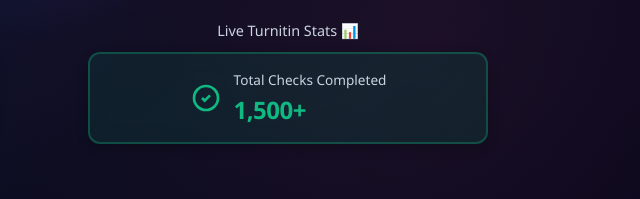
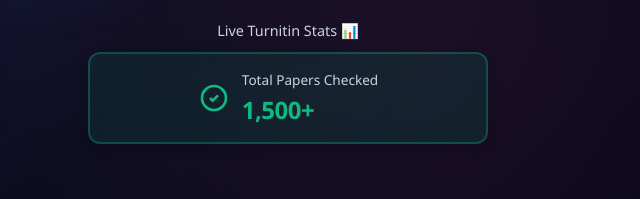
Before and after one commit to SanReg/ecommerce22, a website: page frontend/home.html in a window 1280 px wide. Shown: the part 601-800 px from the top of the page, 598-1238 px from the left. Drawn offline with Linux system fonts and the light colour scheme; no server answers; files whose address does not match are found by name.

Commit message:
papers checked text fix

```diff
--- a/frontend/home.html
+++ b/frontend/home.html
@@ -1181,7 +1181,7 @@
               <path d="M9 12l2 2 4-4m6 2a9 9 0 11-18 0 9 9 0 0118 0z"/>
             </svg>
             <div style="display: flex; flex-direction: column; align-items: flex-start; gap: 0.25rem;">
-              <span style="color: var(--text-secondary); font-size: 0.85rem; font-weight: 500;">Total Checks Completed</span>
+              <span style="color: var(--text-secondary); font-size: 0.85rem; font-weight: 500;">Total Papers Checked</span>
               <span id="totalChecksCount" style="color: #10b981; font-size: 1.5rem; font-weight: 700; letter-spacing: -0.5px;">Loading...</span>
             </div>
           </div>
```
